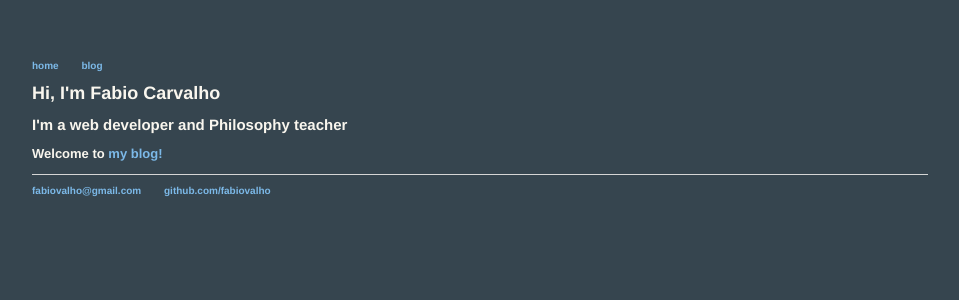
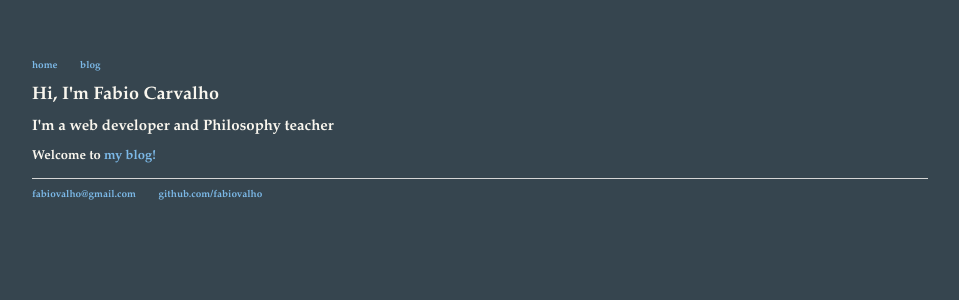
Before and after one commit to fabiovalho/fabiovalho.github.io, a Jekyll site: the page built from index.html, in a window 1280 px wide. Shown: the top 300 px of the page, without its empty margins (160-1119 px from the left). Built offline with Jekyll 4.4.1, drawn with Linux system fonts in a browser that asks for light colours.

Commit message:
Update main.css

```diff
--- a/css/main.css
+++ b/css/main.css
@@ -1,30 +1,34 @@
 * {
     font-size: 10px;
-    font-family:'Helvetica', 'Arial', 'Sans-Serif';
+    font-family: Garamond, serif;
     background-color: #36454F;
     color: #F9F6EE;
+
+    p {
+        font-size: 1rem;
+        line-height: 1.4em;
+        color: #333;
+    }
+
     a {
         position: relative;
         text-decoration: none;
         color: #7CB9E8;
         transition: color 0.3s ease;
     }
-
     a:hover {
         color: #F0F8FF;
     }
-
     a::after {
         content: '';
         position: absolute;
         left: 0;
         bottom: -2px;
         width: 0;
-      height: 2px;
+        height: 1px;
         background-color: #00FFFF; /* Highlight color */
         transition: width 0.3s ease;
     }
-
     a:hover::after {
         width: 100%; /* Full underline width */
     }
@@ -58,11 +62,7 @@ nav ul li, footer ul li {
     }
 }
 
-p {
-    font-size: 1rem;
-    line-height: 1.4em;
-    color: #333;
-}
+
 footer {
     border-top: 1px solid #d5d5d5;
     font-size: .8em;
```
Lines whose indentation alone changed are shown as unchanged.
